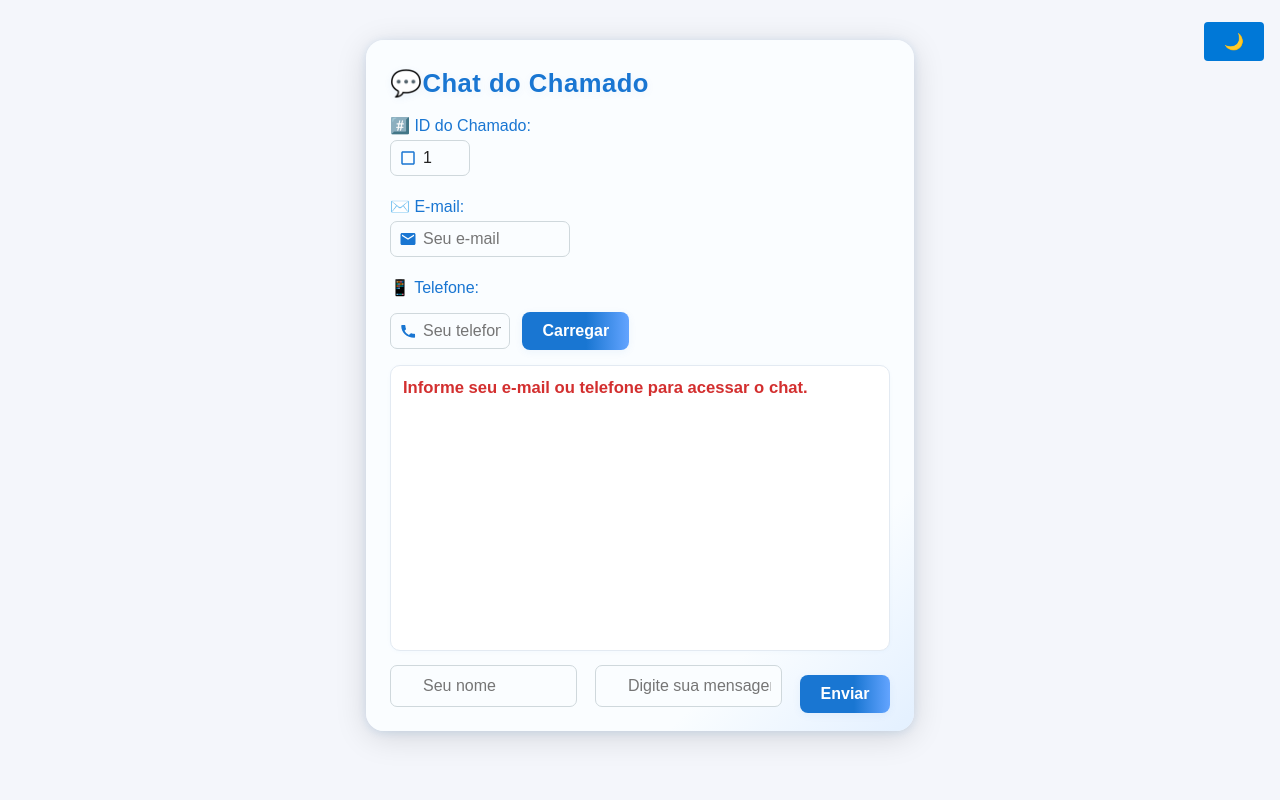
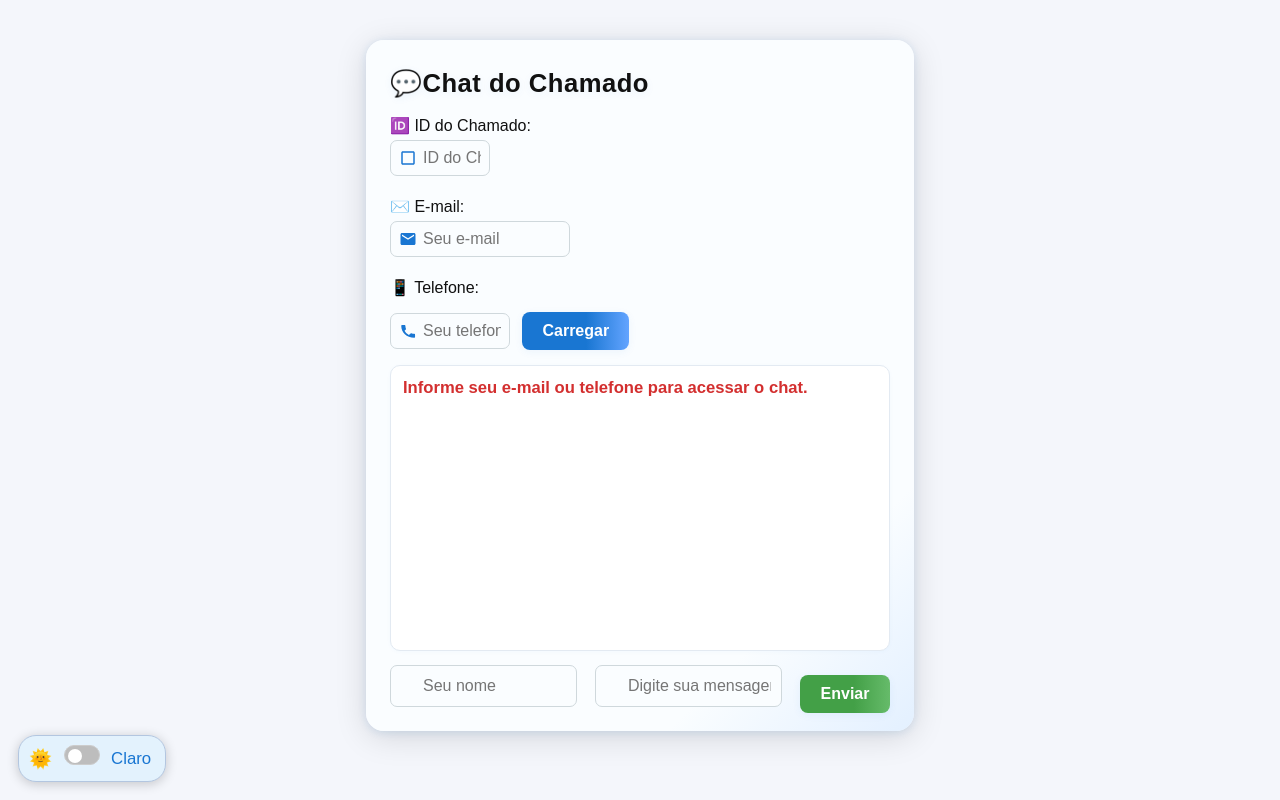
Before and after one commit to g-arezi/HelpDesk, a PHP site: page /public/chat_frontend.html in a window 1280 px wide. Run offline with PHP 8.4, Linux system fonts and the light colour scheme.

Commit message:
feat: Update styles and enhance chat functionality with new button designs and improved night mode support

```diff
--- a/public/chat_frontend.html
+++ b/public/chat_frontend.html
@@ -18,7 +18,7 @@
             transition: background 0.3s, color 0.3s;
         }
         h2 {
-            color: #1976d2;
+            color: #111; /* preto no light */
             font-size: 1.6rem;
             font-weight: 700;
             margin-bottom: 18px;
@@ -34,10 +34,11 @@
             margin-bottom: 14px;
             border-radius: 10px;
             font-size: 1.04rem;
+            color: #111; /* preto no light */
             box-shadow: 0 1px 4px #1976d208;
         }
-        .chat-message { margin-bottom: 10px; }
-        .chat-message .author { font-weight: bold; color: #1976d2; }
+        .chat-message { margin-bottom: 10px; color: #111; }
+        .chat-message .author { font-weight: bold; color: #111; /* preto no light */ }
         .chat-message .timestamp { color: #888; font-size: 0.85em; margin-left: 8px; }
         .chat-form { display: flex; gap: 10px; margin-top: 6px; }
         .chat-form input, .chat-form button {
@@ -108,40 +109,21 @@
             color: #e0e0e0 !important;
             box-shadow: 0 6px 32px #0006, 0 1.5px 8px #1976d220;
         }
-        .chat-messages.night {
-            background: #181c24 !important;
-            color: #e0e0e0 !important;
-            border-color: #232837 !important;
-            box-shadow: 0 1px 4px #0004;
+        .chat-messages {
+            color: #111; background: #fff;
         }
-        .chat-message .author { color: #90caf9 !important; }
-        .chat-message .timestamp { color: #b0b0b0 !important; }
-        .chat-form input.night, .chat-form button.night {
-            background: #232837 !important;
-            color: #e0e0e0 !important;
-            border: 1.5px solid #333 !important;
+        .chat-message { color: #111; }
+        .chat-message .author { color: #111; }
+        .chat-message .timestamp { color: #888; }
+        /* Night mode: tudo branco */
+        body.night, .chat-container.night, .chat-messages.night, .chat-message.night, .chat-message .author.night, .chat-message .timestamp.night, label.night, input.night, button.night, h2.night {
+            color: #fff !important;
         }
-        .chat-form button.night {
-            background: linear-gradient(90deg, #b71c1c 60%, #ff6b6b 100%) !important;
+        label, label[for="ticketId"], label[for="email"], label[for="telefone"] {
+            color: #111 !important;
+        }
+        label.night, label[for="ticketId"].night, label[for="email"].night, label[for="telefone"].night {
             color: #fff !important;
-            border: 1.5px solid #fff;
-        }
-        .chat-form button.night:hover { background: #ff6b6b !important; color: #fff !important; }
-        h2.night { color: #90caf9 !important; text-shadow: 0 2px 8px #0006; }
-        label.night { color: #b0b0b0 !important; }
-        .night input, .night select, .night textarea {
-            background: #232837 !important;
-            color: #e0e0e0 !important;
-            border: 1.5px solid #333 !important;
-        }
-        .night input::placeholder, .night textarea::placeholder {
-            color: #b0b0b0 !important;
-            opacity: 1;
-        }
-        .night button, .night .chat-form button {
-            background: #263043 !important;
-            color: #fff !important;
-            border: 1.5px solid #333 !important;
         }
         /* Responsividade */
         @media (max-width: 600px) {
@@ -150,15 +132,84 @@
             .chat-form input, .chat-form button { font-size: 0.98rem; }
             h2 { font-size: 1.15rem; }
         }
+        /* Novo estilo para o botão Enviar */
+        .chat-form button, .chat-form button.night {
+            background: linear-gradient(90deg, #43a047 60%, #66bb6a 100%) !important;
+            color: #fff !important;
+            border: none !important;
+        }
+        .chat-form button:hover, .chat-form button.night:hover {
+            background: #388e3c !important;
+            color: #fff !important;
+        }
+        /* Seletor de modo noturno */
+        .mode-switch {
+            position: fixed;
+            left: 18px;
+            bottom: 18px;
+            z-index: 1000;
+            display: flex;
+            align-items: center;
+            gap: 8px;
+            background: #232a36;
+            border-radius: 18px;
+            padding: 6px 14px 6px 10px;
+            box-shadow: 0 2px 12px #0003;
+            color: #fff;
+            font-size: 1.05rem;
+            font-weight: 500;
+            border: 1px solid #232a36;
+            transition: background 0.3s, color 0.3s;
+        }
+        .mode-switch.light {
+            background: #e3f2fd;
+            color: #1976d2;
+            border: 1px solid #b3c6e0;
+        }
+        .mode-switch input[type="checkbox"] {
+            width: 36px;
+            height: 20px;
+            appearance: none;
+            background: #bdbdbd;
+            outline: none;
+            border-radius: 12px;
+            position: relative;
+            transition: background 0.3s;
+            cursor: pointer;
+        }
+        .mode-switch input[type="checkbox"]:checked {
+            background: #1976d2;
+        }
+        .mode-switch input[type="checkbox"]::before {
+            content: '';
+            position: absolute;
+            left: 3px;
+            top: 3px;
+            width: 14px;
+            height: 14px;
+            background: #fff;
+            border-radius: 50%;
+            transition: left 0.3s;
+        }
+        .mode-switch input[type="checkbox"]:checked::before {
+            left: 19px;
+        }
+        .mode-switch .icon {
+            font-size: 1.1em;
+        }
     </style>
 </head>
 <body>
-    <button id="nightToggle" style="position:absolute;top:12px;right:16px;z-index:10;" onclick="toggleNightMode()">🌙</button>
+    <div class="mode-switch light" id="modeSwitch">
+        <span class="icon" id="modeIcon">🌞</span>
+        <input type="checkbox" id="modeToggle" aria-label="Alternar modo claro/noturno">
+        <span id="modeLabel">Claro</span>
+    </div>
     <div class="chat-container" id="chatContainer">
         <h2 id="chatTitle">💬Chat do Chamado</h2>
         <div style="margin-bottom:10px;">
-            <label for="ticketId" id="labelTicketId">#️⃣ ID do Chamado:</label>
-            <input type="number" id="ticketId" min="1" value="1" style="width:80px;">
+            <label for="ticketId" id="labelTicketId">🆔 ID do Chamado:</label>
+            <input type="text" id="ticketId" placeholder="ID do Chamado" style="width:100px;">
             <label for="email" id="labelEmail">✉️ E-mail:</label>
             <input type="email" id="email" placeholder="Seu e-mail" style="width:180px;">
             <label for="telefone" id="labelTelefone">📱 Telefone:</label>
@@ -295,6 +346,39 @@
     window.addEventListener('DOMContentLoaded', function() {
         applyNightMode(localStorage.getItem('nightMode') === 'true');
     });
+
+    // Novo switch de modo igual ao buscarchamados.html
+    const modeSwitch = document.getElementById('modeSwitch');
+    const modeToggle = document.getElementById('modeToggle');
+    const modeIcon = document.getElementById('modeIcon');
+    const modeLabel = document.getElementById('modeLabel');
+    function setMode(night) {
+        document.body.classList.toggle('night', night);
+        document.getElementById('chatContainer').classList.toggle('night', night);
+        document.getElementById('chatMessages').classList.toggle('night', night);
+        document.querySelectorAll('.chat-form input').forEach(i => i.classList.toggle('night', night));
+        document.querySelector('.chat-form button').classList.toggle('night', night);
+        document.getElementById('chatTitle').classList.toggle('night', night);
+        [document.getElementById('labelTicketId'), document.getElementById('labelEmail'), document.getElementById('labelTelefone')].forEach(l => l.classList.toggle('night', night));
+        modeSwitch.classList.toggle('light', !night);
+        modeSwitch.classList.toggle('night', night);
+        modeToggle.checked = night;
+        if(night) {
+            modeIcon.textContent = '🌙';
+            modeLabel.textContent = 'Noturno';
+            localStorage.setItem('nightMode','1');
+        } else {
+            modeIcon.textContent = '🌞';
+            modeLabel.textContent = 'Claro';
+            localStorage.removeItem('nightMode');
+        }
+    }
+    modeToggle.addEventListener('change', function() {
+        setMode(this.checked);
+    });
+    // Inicialização
+    if(localStorage.getItem('nightMode')) setMode(true);
+    else setMode(false);
     </script>
 </body>
 </html>
```
Also changed, not shown: public/buscarchamados.html (+13 -4 lines), src/View/buscarchamados.php (+9 -8 lines).
